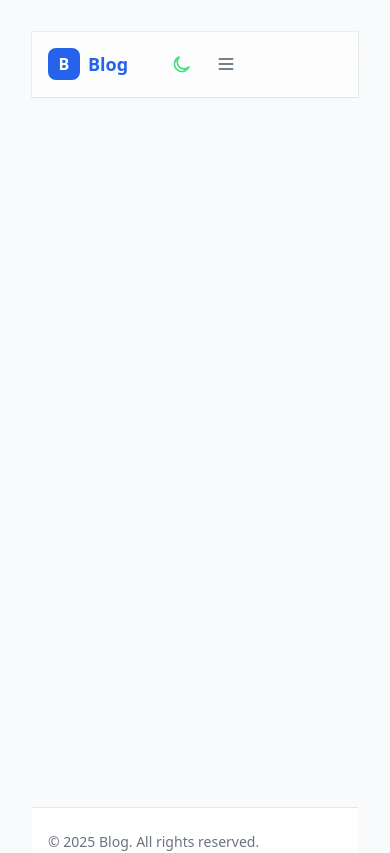
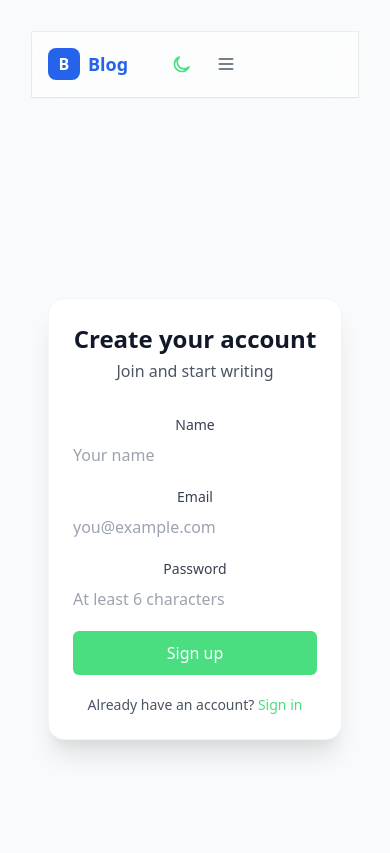
Before and after one commit to kausikaaa/gdg-blog-project, a React (Vite) app in the folder client/: page /register in a window 390 px wide. Shown: the top 853 px of the page. Built offline with nearby package versions, Linux system fonts and the light colour scheme.

Commit message:
feat(frontend): Implement and style responsive Signup and Login forms, integrate with AuthContext

```diff
--- a/client/src/App.jsx
+++ b/client/src/App.jsx
@@ -5,6 +5,8 @@ import CreatePost from './pages/Blog/CreatePost';
 import EditPost from './pages/Blog/EditPost';
 import './App.css';
 import Layout from './components/Layout';
+import Login from './pages/Auth/Login';
+import Register from './pages/Auth/Register';
 
 function App() {
   return (
@@ -15,6 +17,8 @@ function App() {
           <Route path="/posts/:id" element={<SinglePost />} />
           <Route path="/create" element={<CreatePost />} />
           <Route path="/edit/:id" element={<EditPost />} />
+          <Route path="/login" element={<Login />} />
+          <Route path="/register" element={<Register />} />
         </Routes>
       </Layout>
     </Router>
--- /dev/null
+++ b/client/src/pages/Auth/Login.jsx
@@ -0,0 +1,88 @@
+import { useState } from 'react';
+import { Link, useNavigate } from 'react-router-dom';
+import { useAuth } from '../../context/AuthContext';
+
+const Login = () => {
+  const navigate = useNavigate();
+  const { login } = useAuth();
+  const [formData, setFormData] = useState({ email: '', password: '' });
+  const [errors, setErrors] = useState({});
+  const [submitting, setSubmitting] = useState(false);
+  const [serverError, setServerError] = useState('');
+
+  const validate = () => {
+    const newErrors = {};
+    if (!formData.email.trim()) newErrors.email = 'Email is required';
+    if (!formData.password) newErrors.password = 'Password is required';
+    setErrors(newErrors);
+    return Object.keys(newErrors).length === 0;
+  };
+
+  const handleChange = (e) => {
+    const { name, value } = e.target;
+    setFormData((prev) => ({ ...prev, [name]: value }));
+  };
+
+  const handleSubmit = async (e) => {
+    e.preventDefault();
+    if (!validate()) return;
+    try {
+      setSubmitting(true);
+      setServerError('');
+      const res = await login(formData);
+      if (res.success) {
+        navigate('/', { replace: true });
+      } else {
+        setServerError(res.error || 'Login failed');
+      }
+    } catch (err) {
+      const message = err?.response?.data?.message || 'Login failed. Please try again.';
+      setServerError(message);
+    } finally {
+      setSubmitting(false);
+    }
+  };
+
+  return (
+    <div className="min-h-screen bg-gray-50 dark:bg-gray-900 flex items-center justify-center px-4 py-10">
+      <div className="w-full max-w-md">
+        <div className="bg-white rounded-2xl shadow-cardLg hover:shadow-cardHover border border-gray-100 overflow-hidden dark:bg-gray-800 dark:border-gray-700">
+          <div className="px-6 pt-6 pb-2 text-center">
+            <h1 className="text-2xl font-bold text-gray-900 dark:text-white">Welcome back</h1>
+            <p className="text-gray-600 dark:text-gray-300 mt-1">Log in to continue</p>
+          </div>
+          <form onSubmit={handleSubmit} className="p-6 space-y-5">
+            {serverError && (
+              <div className="bg-red-50 border border-red-200 text-red-700 rounded-md p-3 text-sm dark:bg-red-900/20 dark:border-red-800 dark:text-red-300">
+                {serverError}
+              </div>
+            )}
+
+            <div>
+              <label htmlFor="email" className="block text-sm font-medium text-gray-700 dark:text-gray-200 mb-2">Email</label>
+              <input id="email" name="email" type="email" value={formData.email} onChange={handleChange} className="input" placeholder="you@example.com" />
+              {errors.email && <p className="mt-1 text-sm text-red-600">{errors.email}</p>}
+            </div>
+
+            <div>
+              <label htmlFor="password" className="block text-sm font-medium text-gray-700 dark:text-gray-200 mb-2">Password</label>
+              <input id="password" name="password" type="password" value={formData.password} onChange={handleChange} className="input" placeholder="••••••••" />
+              {errors.password && <p className="mt-1 text-sm text-red-600">{errors.password}</p>}
+            </div>
+
+            <button type="submit" disabled={submitting} className="btn-primary w-full justify-center py-2.5">
+              {submitting ? 'Signing in...' : 'Sign in'}
+            </button>
+
+            <p className="text-sm text-gray-600 dark:text-gray-300 text-center">
+              Don&apos;t have an account?{' '}
+              <Link to="/register" className="text-accent hover:underline">Sign up</Link>
+            </p>
+          </form>
+        </div>
+      </div>
+    </div>
+  );
+};
+
+export default Login;
--- /dev/null
+++ b/client/src/pages/Auth/Register.jsx
@@ -0,0 +1,95 @@
+import { useState } from 'react';
+import { Link, useNavigate } from 'react-router-dom';
+import { useAuth } from '../../context/AuthContext';
+
+const Register = () => {
+  const navigate = useNavigate();
+  const { register } = useAuth();
+  const [formData, setFormData] = useState({ name: '', email: '', password: '' });
+  const [errors, setErrors] = useState({});
+  const [submitting, setSubmitting] = useState(false);
+  const [serverError, setServerError] = useState('');
+
+  const validate = () => {
+    const newErrors = {};
+    if (!formData.name.trim()) newErrors.name = 'Name is required';
+    if (!formData.email.trim()) newErrors.email = 'Email is required';
+    if (!formData.password || formData.password.length < 6) newErrors.password = 'Password must be at least 6 characters';
+    setErrors(newErrors);
+    return Object.keys(newErrors).length === 0;
+  };
+
+  const handleChange = (e) => {
+    const { name, value } = e.target;
+    setFormData((prev) => ({ ...prev, [name]: value }));
+  };
+
+  const handleSubmit = async (e) => {
+    e.preventDefault();
+    if (!validate()) return;
+    try {
+      setSubmitting(true);
+      setServerError('');
+      const res = await register(formData);
+      if (res.success) {
+        navigate('/', { replace: true });
+      } else {
+        setServerError(res.error || 'Registration failed');
+      }
+    } catch (err) {
+      const message = err?.response?.data?.message || 'Registration failed. Please try again.';
+      setServerError(message);
+    } finally {
+      setSubmitting(false);
+    }
+  };
+
+  return (
+    <div className="min-h-screen bg-gray-50 dark:bg-gray-900 flex items-center justify-center px-4 py-10">
+      <div className="w-full max-w-md">
+        <div className="bg-white rounded-2xl shadow-cardLg hover:shadow-cardHover border border-gray-100 overflow-hidden dark:bg-gray-800 dark:border-gray-700">
+          <div className="px-6 pt-6 pb-2 text-center">
+            <h1 className="text-2xl font-bold text-gray-900 dark:text-white">Create your account</h1>
+            <p className="text-gray-600 dark:text-gray-300 mt-1">Join and start writing</p>
+          </div>
+          <form onSubmit={handleSubmit} className="p-6 space-y-5">
+            {serverError && (
+              <div className="bg-red-50 border border-red-200 text-red-700 rounded-md p-3 text-sm dark:bg-red-900/20 dark:border-red-800 dark:text-red-300">
+                {serverError}
+              </div>
+            )}
+
+            <div>
+              <label htmlFor="name" className="block text-sm font-medium text-gray-700 dark:text-gray-200 mb-2">Name</label>
+              <input id="name" name="name" type="text" value={formData.name} onChange={handleChange} className="input" placeholder="Your name" />
+              {errors.name && <p className="mt-1 text-sm text-red-600">{errors.name}</p>}
+            </div>
+
+            <div>
+              <label htmlFor="email" className="block text-sm font-medium text-gray-700 dark:text-gray-200 mb-2">Email</label>
+              <input id="email" name="email" type="email" value={formData.email} onChange={handleChange} className="input" placeholder="you@example.com" />
+              {errors.email && <p className="mt-1 text-sm text-red-600">{errors.email}</p>}
+            </div>
+
+            <div>
+              <label htmlFor="password" className="block text-sm font-medium text-gray-700 dark:text-gray-200 mb-2">Password</label>
+              <input id="password" name="password" type="password" value={formData.password} onChange={handleChange} className="input" placeholder="At least 6 characters" />
+              {errors.password && <p className="mt-1 text-sm text-red-600">{errors.password}</p>}
+            </div>
+
+            <button type="submit" disabled={submitting} className="btn-primary w-full justify-center py-2.5">
+              {submitting ? 'Creating account...' : 'Sign up'}
+            </button>
+
+            <p className="text-sm text-gray-600 dark:text-gray-300 text-center">
+              Already have an account?{' '}
+              <Link to="/login" className="text-accent hover:underline">Sign in</Link>
+            </p>
+          </form>
+        </div>
+      </div>
+    </div>
+  );
+};
+
+export default Register;
```
